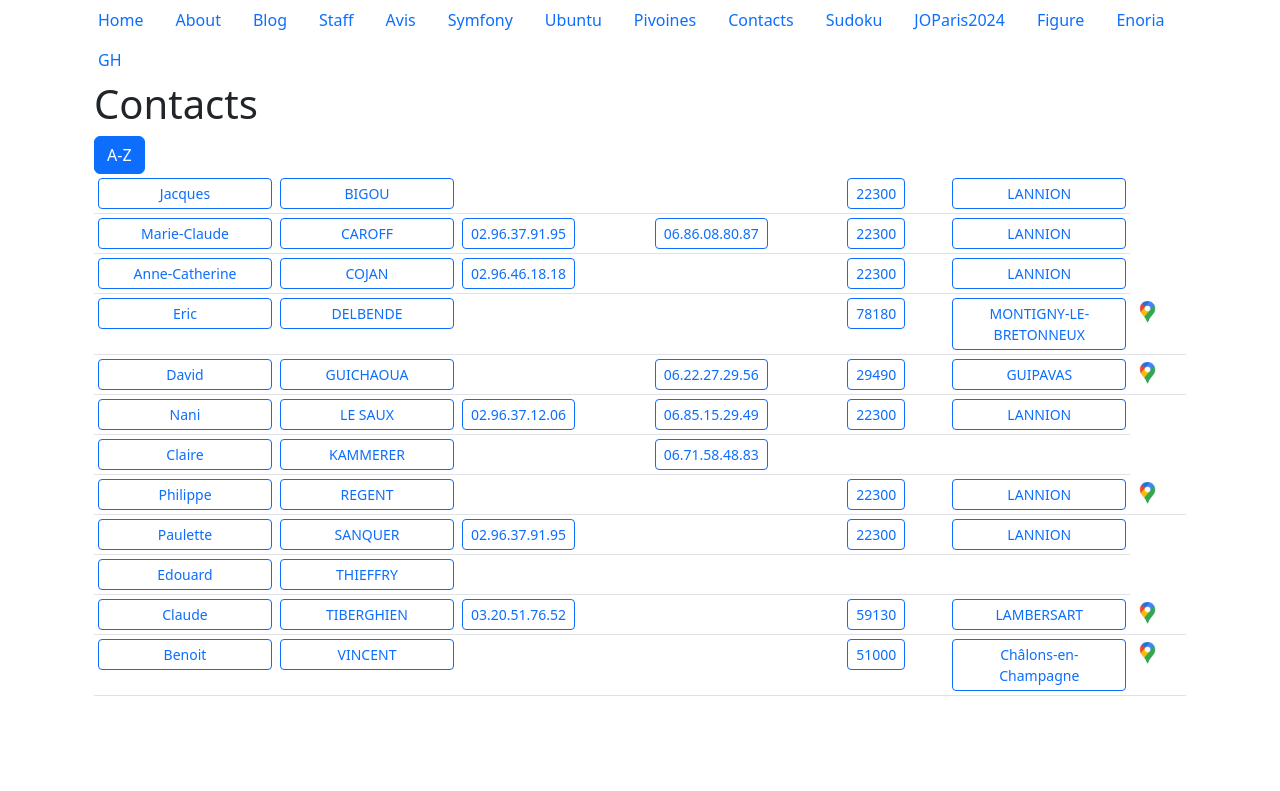
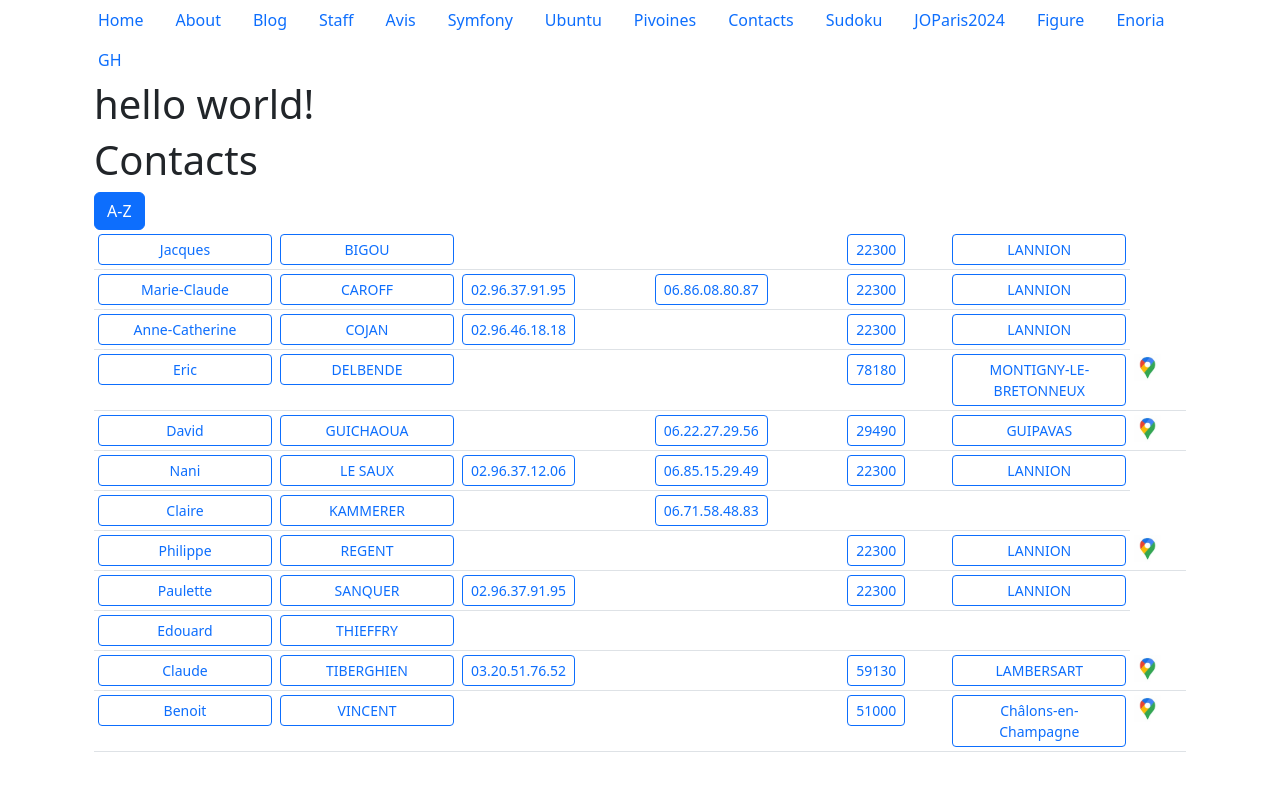
Before and after one commit to awelvor/mybootstrap, a Jekyll site: the page built from contacts/index.html, in a window 1280 px wide. Shown: the top 791 px of the page. Built offline with Jekyll 4.4.1, drawn with Linux system fonts in a browser that asks for light colours.

Commit message:
Add downcase filter to Hello World header

```diff
--- a/contacts/index.html
+++ b/contacts/index.html
@@ -2,6 +2,8 @@
 ---
 
   <div class="container">
+<h1>{{ "Hello World!" | downcase }}</h1>
+
 <h1>Contacts</h1>
 <button type="button" class="btn btn-primary" onclick="myfunc3()">A-Z</button>
 
```
